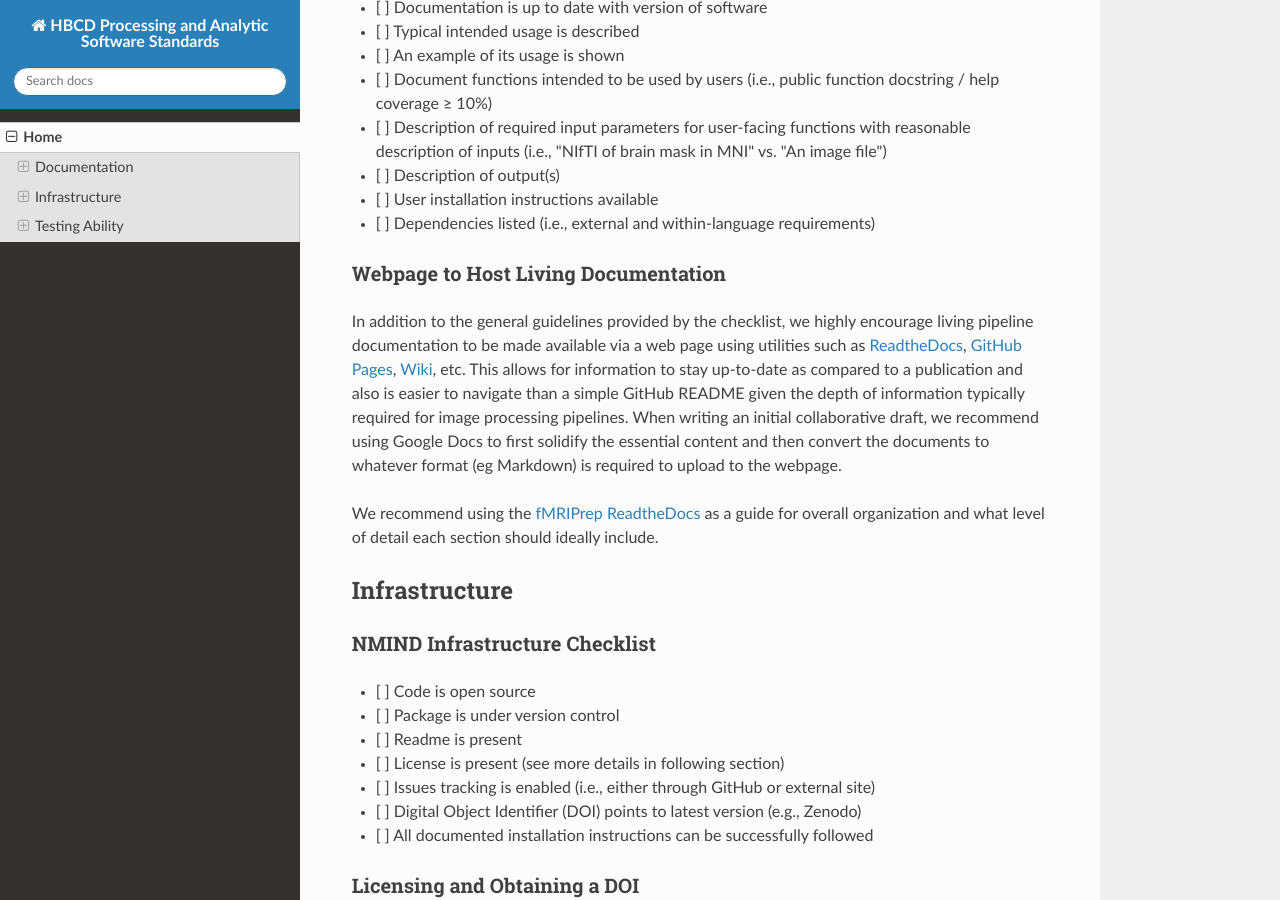
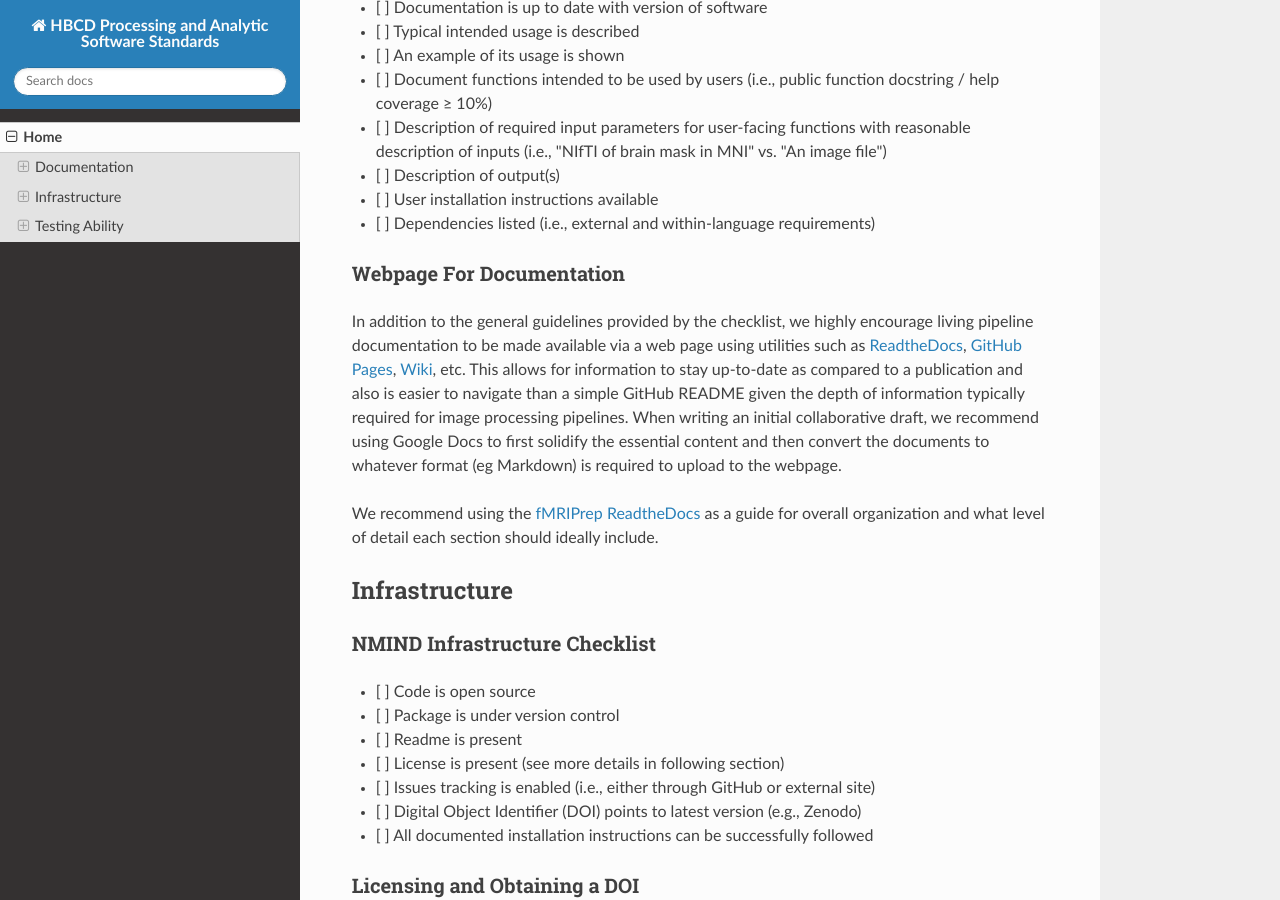
Before and after one commit to DCAN-Labs/hbcd-standards-RTDs, an MkDocs documentation site: the page built from docs/index.md, in a window 1280 px wide and 900 px high, scrolled down 726 px. Built offline with MkDocs 1.6.1, drawn with Linux system fonts in a browser that asks for light colours; nearby versions of some CDN libraries.

Commit message:
Update index.md

```diff
--- a/docs/index.md
+++ b/docs/index.md
@@ -20,7 +20,7 @@ At minimum, equivalent standards to the Bronze badge in the rating system are re
 - [ ] User installation instructions available
 - [ ] Dependencies listed (i.e., external and within-language requirements)
 
-### Webpage to Host Living Documentation
+### Webpage For Documentation
 
 In addition to the general guidelines provided by the checklist, we highly encourage living pipeline documentation to be made available via a web page using utilities such as [ReadtheDocs](https://about.readthedocs.com/?ref=readthedocs.com), [GitHub Pages](https://pages.github.com/?(null)), [Wiki](https://support.microsoft.com/en-us/office/create-and-edit-a-wiki-dc64f9c2-d1a2-44b5-ac59-b9d535551a32), etc. This allows for information to stay up-to-date as compared to a publication and also is easier to navigate than a simple GitHub README given the depth of information typically required for image processing pipelines. When writing an initial collaborative draft, we recommend using Google Docs to first solidify the essential content and then convert the documents to whatever format (eg Markdown) is required to upload to the webpage.
 
```
